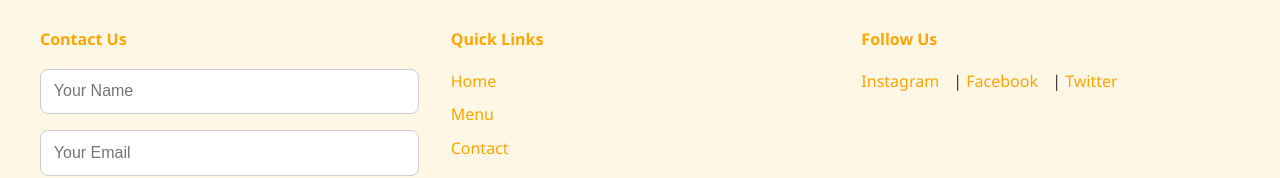
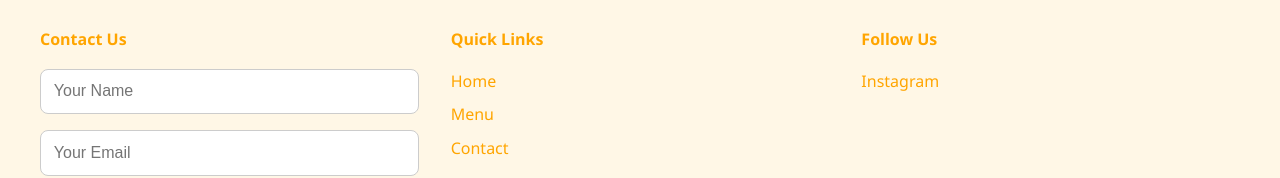
Before and after one commit to Israeld84/Jooced-Fresh, a plain HTML site: page index.html in a window 1280 px wide. Shown: the part 1442-1620 px from the top of the page. Drawn offline with Linux system fonts and the light colour scheme.

Commit message:
Initial commit for Jooced website

```diff
--- a/index.html
+++ b/index.html
@@ -99,7 +99,7 @@
       <div class="footer-social">
         <h4>Follow Us</h4>
         <p>
-          <a href="#">Instagram</a> | <a href="#">Facebook</a> | <a href="#">Twitter</a>
+          <a href="https://www.instagram.com/joocedfresh/" target="_blank" rel="noopener noreferrer">Instagram</a>
         </p>
       </div>
     </div>
```
